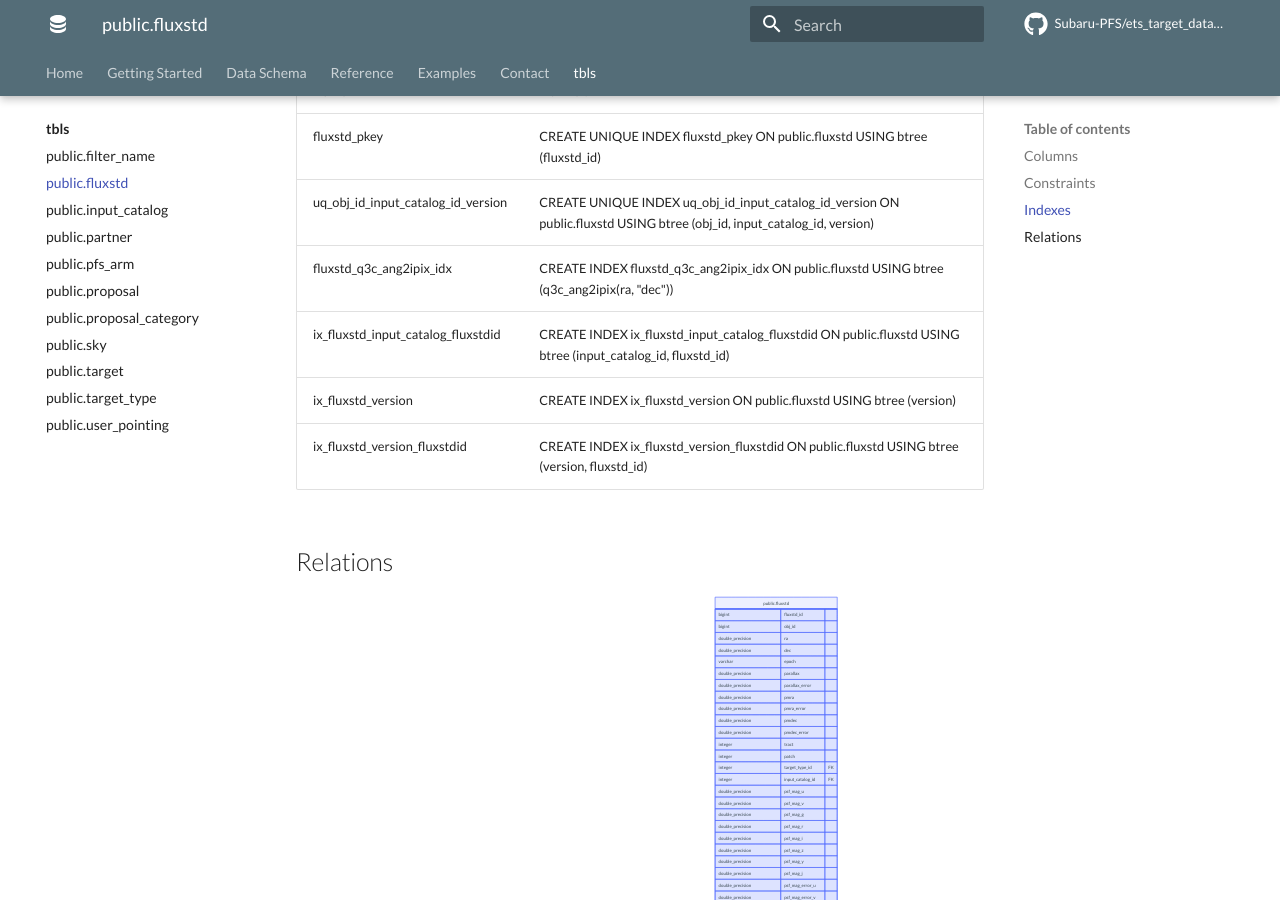
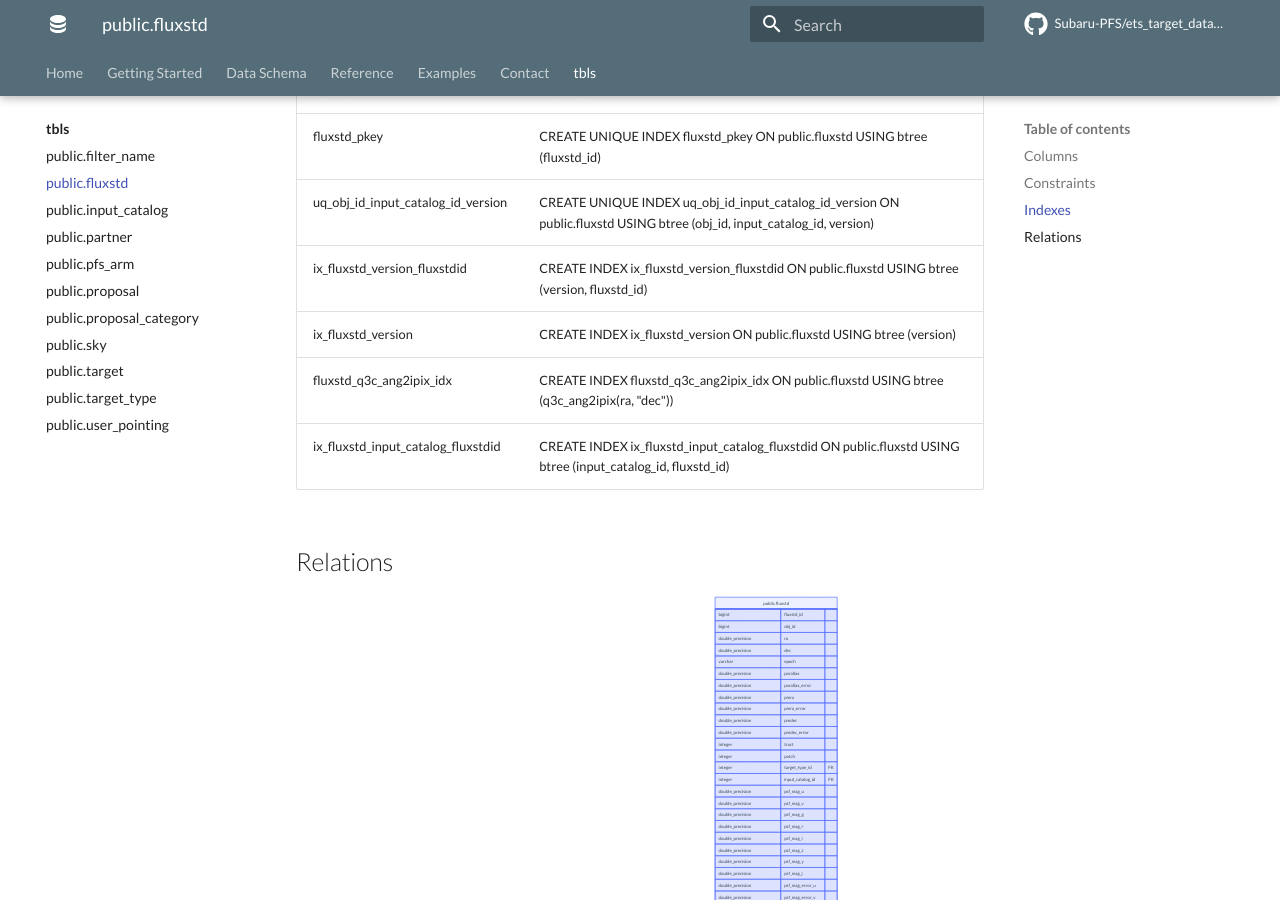
Before and after one commit to Subaru-PFS/ets_target_database, an MkDocs documentation site: the page built from docs/tbls/public.fluxstd.md, in a window 1280 px wide and 900 px high, scrolled down 6795 px. Built offline with MkDocs 1.6.1 and Material for MkDocs 9.7.7, drawn with Linux system fonts in a browser that asks for light colours; plug-ins that fetch from the network failed and are left out; comment, search, counter and statistics services are not loaded.

```diff
--- a/docs/tbls/public.fluxstd.md
+++ b/docs/tbls/public.fluxstd.md
@@ -101,10 +101,10 @@
 | ---- | ---------- |
 | fluxstd_pkey | CREATE UNIQUE INDEX fluxstd_pkey ON public.fluxstd USING btree (fluxstd_id) |
 | uq_obj_id_input_catalog_id_version | CREATE UNIQUE INDEX uq_obj_id_input_catalog_id_version ON public.fluxstd USING btree (obj_id, input_catalog_id, version) |
+| ix_fluxstd_version_fluxstdid | CREATE INDEX ix_fluxstd_version_fluxstdid ON public.fluxstd USING btree (version, fluxstd_id) |
+| ix_fluxstd_version | CREATE INDEX ix_fluxstd_version ON public.fluxstd USING btree (version) |
 | fluxstd_q3c_ang2ipix_idx | CREATE INDEX fluxstd_q3c_ang2ipix_idx ON public.fluxstd USING btree (q3c_ang2ipix(ra, "dec")) |
 | ix_fluxstd_input_catalog_fluxstdid | CREATE INDEX ix_fluxstd_input_catalog_fluxstdid ON public.fluxstd USING btree (input_catalog_id, fluxstd_id) |
-| ix_fluxstd_version | CREATE INDEX ix_fluxstd_version ON public.fluxstd USING btree (version) |
-| ix_fluxstd_version_fluxstdid | CREATE INDEX ix_fluxstd_version_fluxstdid ON public.fluxstd USING btree (version, fluxstd_id) |
 
 ## Relations
 
```
Also changed, not shown: docs/tbls/public.sky.md (+1 -1 lines), 1 other file.
